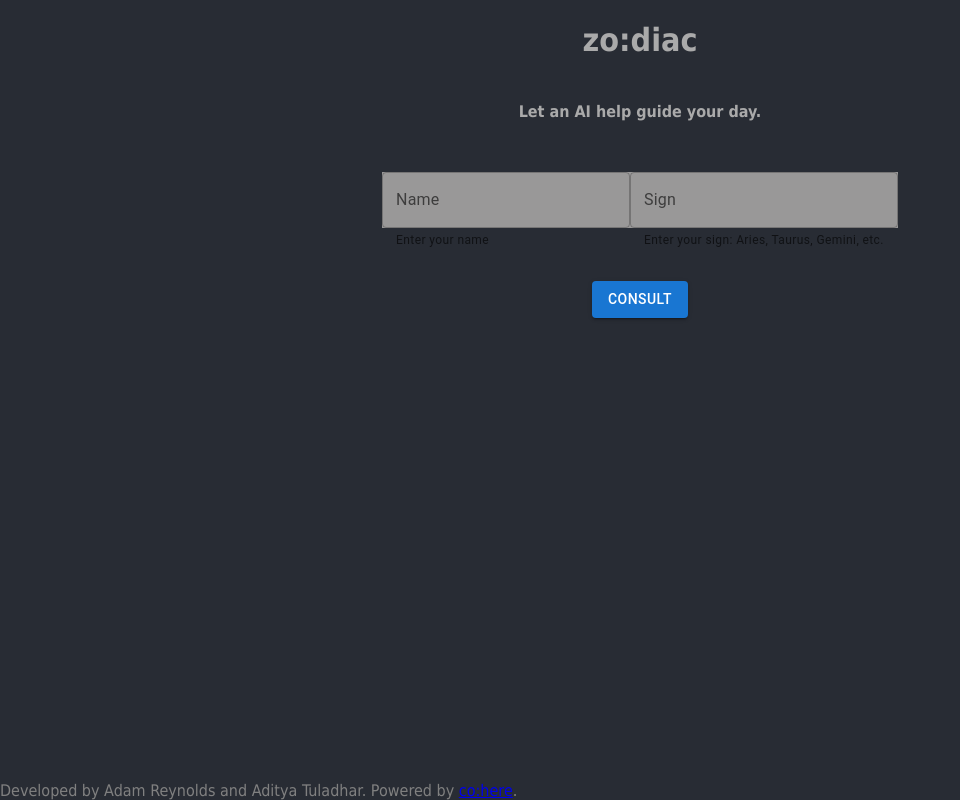
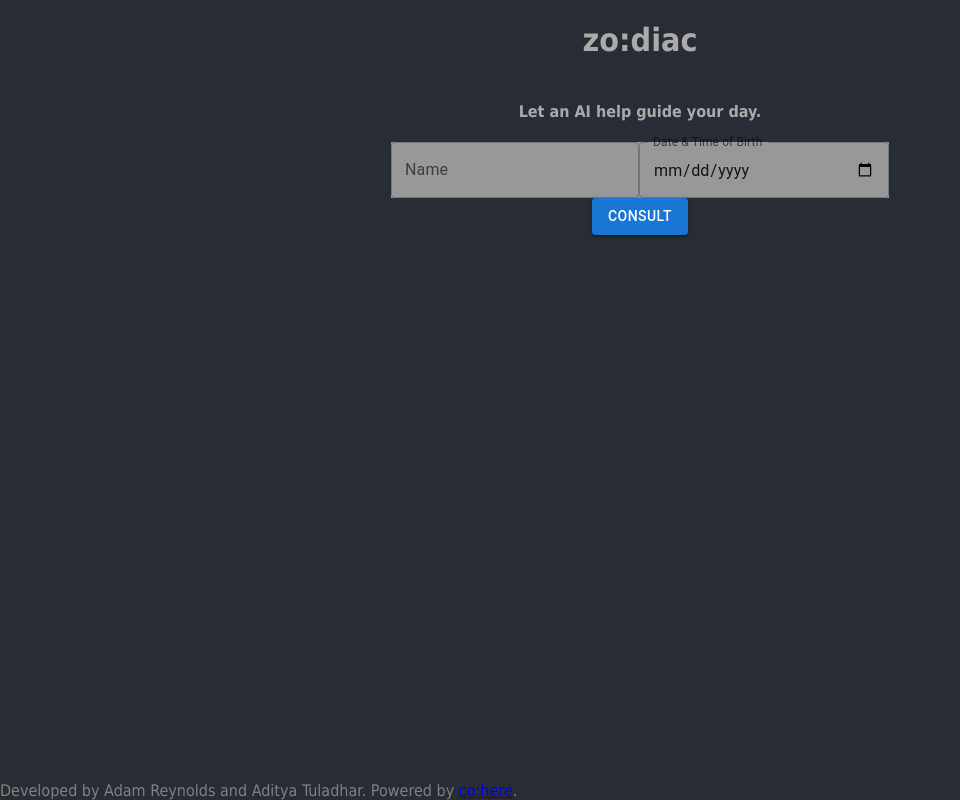
Before and after one commit to tarinyoom-archive/zodiac, a React (Create React App) app: page / in a window 1280 px wide. Shown: the whole page, without its empty margins (0-960 px from the left). Built offline with nearby package versions, Linux system fonts and the light colour scheme.

Commit message:
Debugging date input issues

```diff
--- a/package.json
+++ b/package.json
@@ -8,6 +8,7 @@
     "@mui/lab": "^5.0.0-alpha.110",
     "@mui/material": "^5.10.16",
     "@mui/styled-engine-sc": "^5.10.16",
+    "@mui/x-date-pickers": "^5.0.9",
     "@testing-library/jest-dom": "^5.16.5",
     "@testing-library/react": "^13.4.0",
     "@testing-library/user-event": "^13.5.0",
@@ -16,6 +17,8 @@
     "@types/react": "^18.0.26",
     "@types/react-dom": "^18.0.9",
     "axios": "^1.2.0",
+    "dayjs": "^1.11.6",
+    "moment": "^2.29.4",
     "react": "^18.2.0",
     "react-dom": "^18.2.0",
     "react-scripts": "5.0.1",
--- a/src/Controller.ts
+++ b/src/Controller.ts
@@ -1,3 +1,4 @@
+import { stringify } from "querystring";
 import { getCompletion } from "./BackendSurface";
 import examples from "./examples.json";
 
@@ -30,6 +31,106 @@ async function buildHoroscope(sign: string): Promise<string> {
 	return trimmed;
 }
 
+//export function findZodiacSign(userBirthMonth: number, userBirthDay: number):string
+export function findZodiacSign(userBirthDate: Date):string
+{
+	var astro_sign:string;
+
+	//const month:number = userBirthMonth;
+	//const day:number = userBirthDay;
+
+	const month:number = userBirthDate.getMonth();
+	const day:number = userBirthDate.getDay();
+
+	if (month == 12){
+
+            if (day < 22)
+            astro_sign = "Sagittarius";
+            else
+            astro_sign ="Capricorn";
+        }
+
+        else if (month == 1){
+            if (day < 20)
+            astro_sign = "Capricorn";
+            else
+            astro_sign = "Aquarius";
+        }
+
+        else if (month == 2){
+            if (day < 19)
+            astro_sign = "Aquarius";
+            else
+            astro_sign = "Pisces";
+        }
+
+        else if(month == 3){
+            if (day < 21)
+            astro_sign = "Pisces";
+            else
+            astro_sign = "Aries";
+        }
+        else if (month == 4){
+            if (day < 20)
+            astro_sign = "Aries";
+            else
+            astro_sign = "Taurus";
+        }
+
+        else if (month == 5){
+            if (day < 21)
+            astro_sign = "Taurus";
+            else
+            astro_sign = "Gemini";
+        }
+
+        else if( month == 6){
+            if (day < 21)
+            astro_sign = "Gemini";
+            else
+            astro_sign = "Cancer";
+        }
+
+        else if (month == 7){
+            if (day < 23)
+            astro_sign = "Cancer";
+            else
+            astro_sign = "Leo";
+        }
+
+        else if( month == 8){
+            if (day < 23)
+            astro_sign = "Leo";
+            else
+            astro_sign = "Virgo";
+        }
+
+        else if (month == 9){
+            if (day < 23)
+            astro_sign = "Virgo";
+            else
+            astro_sign = "Libra";
+        }
+
+        else if (month == 10){
+            if (day < 23)
+            astro_sign = "Libra";
+            else
+            astro_sign = "Scorpio";
+        }
+
+        else if (month == 11){
+            if (day < 22)
+            astro_sign = "Scorpio";
+            else
+            astro_sign = "Sagittarius";
+		}
+
+			else astro_sign = "invalid";
+
+    return astro_sign;
+}
+
 export function isValidSign(sign: string) {
 	return sign in examples;
 }
@@ -45,13 +146,9 @@ export async function setHoroscope(
 		signTextId: string,
 		horoscopeTextId: string) {
 
-
-
 	const signText = document.getElementById(signTextId);
 	const horoscope = document.getElementById(horoscopeTextId);
 	const date = new Date().toLocaleDateString('en-us', {year:"numeric", day:"numeric", month:"short"}) // "Jul 2021 Friday";
-
-	//`${current.getDate()}/${current.getMonth()+1}/${current.getFullYear()}`;
 
 	if (horoscope) {
 		horoscope.textContent = await buildHoroscope(sign).then((horoscope: string) => {
--- a/src/Horoscope.css
+++ b/src/Horoscope.css
@@ -2,12 +2,13 @@ div {
 	color: #ffffff;
 }
 
-input[type=text] {
-	background-color: #999898;
+.flex-row {
+	display: flex;
+	gap: 10px;
 }
 
-input[type=helperText] {
-	color: #999898;
+input[type] {
+	background-color: #999898;
 }
 
 p {
--- a/src/Horoscope.tsx
+++ b/src/Horoscope.tsx
@@ -1,50 +1,70 @@
 import { LoadingButton } from "@mui/lab";
 import { useState } from "react";
 import { TextField } from "@mui/material";
-import './Horoscope.css';
-import { isValidSign, setHoroscope, showDiv } from './Controller';
+import "./Horoscope.css";
+import {
+  isValidSign,
+  findZodiacSign,
+  setHoroscope,
+  showDiv,
+} from "./Controller";
 
 function MyComponent() {
-
   const [loading, setLoading] = useState(false);
   const [userSign, setUserSign] = useState("");
+  const [userBirthDate, setuserBirthDate] = useState<Date|null>(null);
+  //const [userBirthMonth, setuserBirthMonth] = useState(-1);
+  //const [userBirthDay, setuserBirthDay] = useState(-1);
 
   return (
     <>
-      <div style={{paddingTop: "30px", paddingBottom: "30px"}}>
+      <div className=".flex-row">
         <TextField
           color="secondary"
-            helperText="Enter your name"
+          //helperText="Enter your name"
           id="username"
           label="Name"
         />
         <TextField
-            color="secondary"
-            helperText="Enter your sign: Aries, Taurus, Gemini, etc."
-            id="sign"
-            label="Sign"
-            onChange={(e: object) => {
-              setUserSign((e as any).target.value);
+          id="date"
+          label="Date & Time of Birth"
+          type="date"
+          defaultValue=""
+          sx={{ width: 250 }}
+          InputLabelProps={{
+            shrink: true,
           }}
+          onChange={(e:any) => {
+            //console.log(new Date(e.target.value));
+            //setuserBirthMonth(new Date (e.target.value as Date).getMonth());
+            //setuserBirthDay(new Date (e.target.value as Date).getDay());
+            //setuserBirthDate(new Date(e.target.value));
+            //console.log(new Date(e.target.value));
+            console.log(e.target.value);
+          }}
+
         />
       </div>
       <LoadingButton
         loading={loading}
         id="mainButton"
         variant="contained"
+
         onClick={async () => {
-          if (isValidSign(userSign)) {
+          if (userBirthDate) {
+            setUserSign(findZodiacSign(userBirthDate));
           setLoading(true);
-            setHoroscope(userSign, "horoscopeHeader", "horoscopeText").then(() => {
+          setHoroscope(userSign, "horoscopeHeader", "horoscopeText").then(
+            () => {
               setLoading(false);
-              showDiv("results")
-            });
+              showDiv("results");
             }
+          );}
         }}
       >
         Consult
       </LoadingButton>
-      <div id="results" style={{display:"none"}}>
+      <div id="results" style={{ display: "none" }}>
         <h4 id="horoscopeHeader">Sign here</h4>
         <p id="horoscopeText">Horoscope here</p>
       </div>
```
Also changed, not shown: 1 other file (tests, documents, lock files or other folders). Lines whose indentation alone changed are shown as unchanged.
